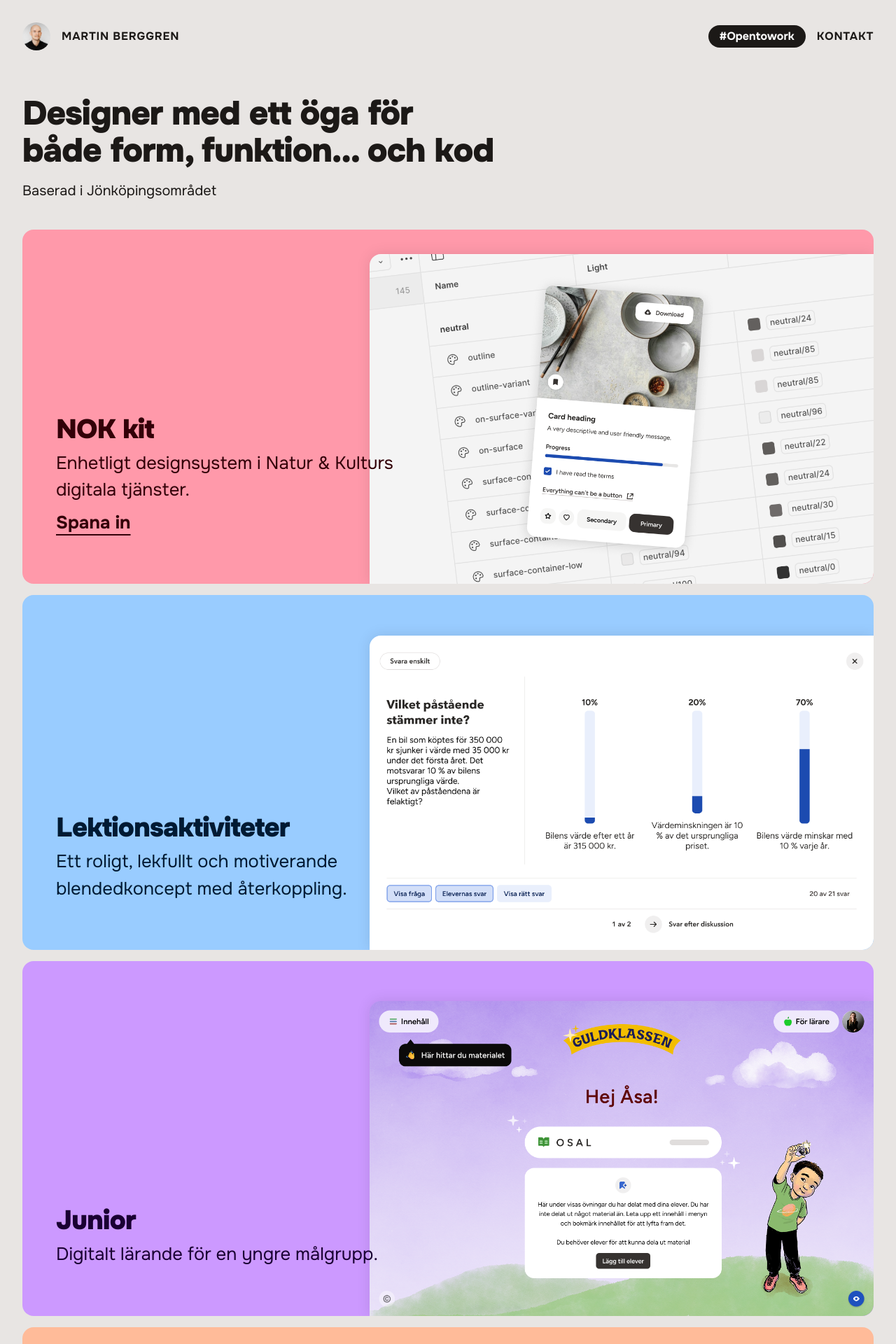
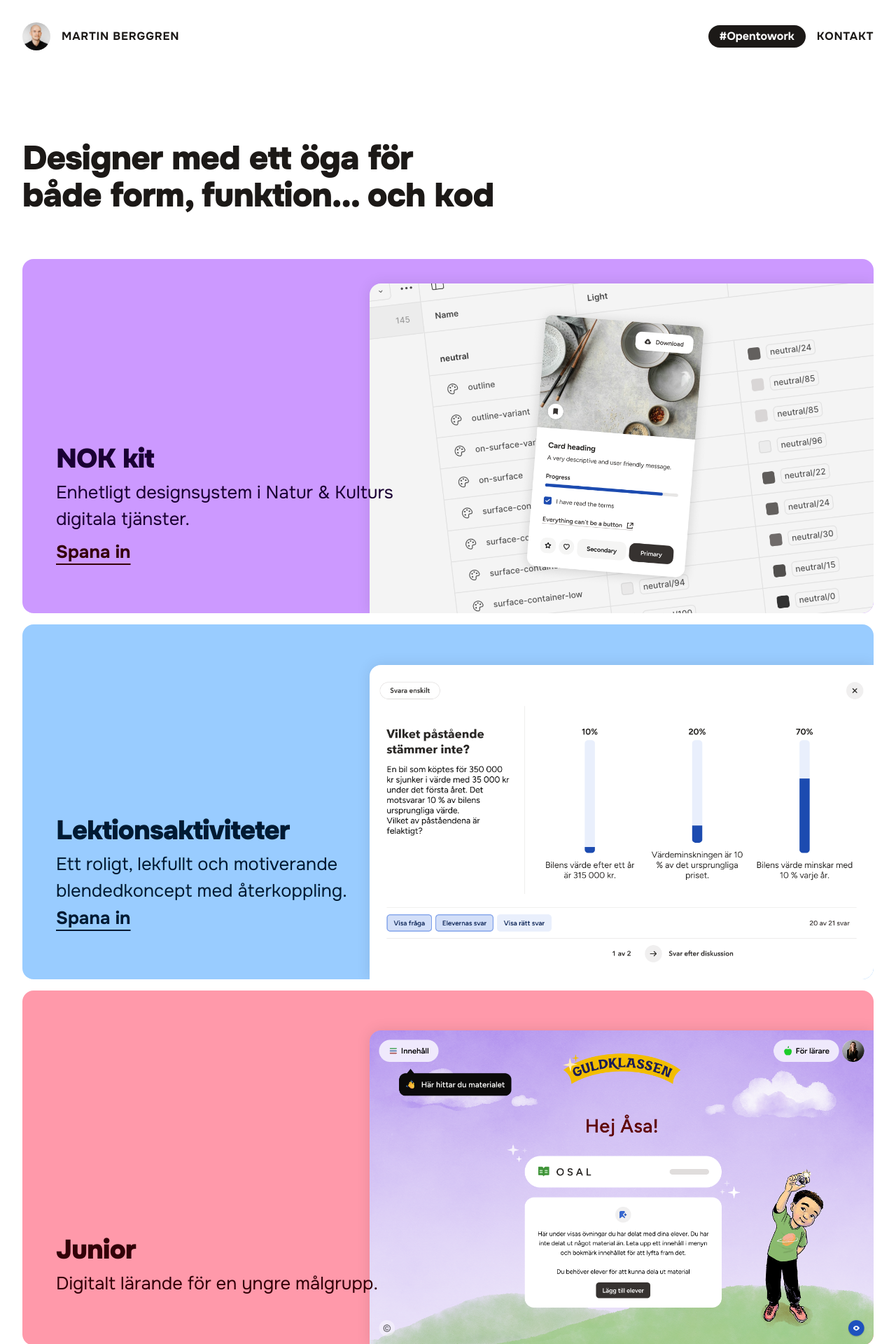
Before and after one commit to marthings/marthings.github.io, a Jekyll site: the page built from index.html, in a window 1280 px wide. Shown: the top 1920 px of the page at 70% size. Built offline with Jekyll 4.4.1, drawn with Linux system fonts in a browser that asks for light colours.

Commit message:
Projects

```diff
--- /dev/null
+++ b/_includes/head.html
@@ -0,0 +1,26 @@
+<meta charset="UTF-8">
+<meta name="viewport" content="width=device-width, initial-scale=1.0">
+<meta name="turbo-refresh-scroll" content="preserve">
+<title>{{ page.title | default: site.title }}</title>
+<link rel="stylesheet" href="/assets/css/reset.css">
+<link rel="stylesheet" href="/assets/css/style.css">
+<link rel="stylesheet" href="/assets/css/tokens.css">
+<link rel="preconnect" href="https://fonts.googleapis.com">
+<link rel="preconnect" href="https://fonts.gstatic.com" crossorigin>
+<link href="https://fonts.googleapis.com/css2?family=Bitter:ital,wght@0,100..900;1,100..900&family=Onest:wght@100..900&display=swap" rel="stylesheet">
+
+<script type="speculationrules">
+  {
+    "prerender": [{
+      "where": {
+        "and": [
+          { "href_matches": "/*" },
+          { "not": {"href_matches": "/wp-admin"}},
+          { "not": {"href_matches": "/*\\?*(^|&)add-to-cart=*"}},
+          { "not": {"selector_matches": ".do-not-prerender"}},
+          { "not": {"selector_matches": "[rel~=nofollow]"}}
+        ]
+      }
+    }]
+  }
+</script>
--- /dev/null
+++ b/_includes/header.html
@@ -0,0 +1,20 @@
+<header class="flex justify-between items-center gap-2">
+  <div class="flex gap-2 items-center flex-1">
+    <img src="{{ '/assets/images/profile.jpg' | relative_url }}" alt="profile picture" class="profile-picture">
+    <a href="{{ '/' | relative_url }}">{{ site.title }}</a>
+
+  </div>
+
+  <nav class="flex-1 flex items-center justify-end gap-2">
+    <span class="badge">#Opentowork</span>
+
+    {% for page in site.pages %}
+      {% unless page.exclude %}
+        {% if page.title %}
+          <a class="page-link" href="{{ page.url | relative_url }}">{{ page.title }}</a>
+        {% endif %}
+      {% endunless %}
+    {% endfor %}
+
+  </nav>
+</header>
--- a/_layouts/default.html
+++ b/_layouts/default.html
@@ -1,50 +1,11 @@
 <!DOCTYPE html>
 <html lang="sv">
   <head>
-    <meta charset="UTF-8">
-    <meta name="viewport" content="width=device-width, initial-scale=1.0">
-    <title>{{ page.title | default: site.title }}</title>
-    <link rel="stylesheet" href="/assets/css/reset.css">
-    <link rel="stylesheet" href="/assets/css/style.css">
-    <link rel="stylesheet" href="/assets/css/tokens.css">
-    <link rel="preconnect" href="https://fonts.googleapis.com">
-    <link rel="preconnect" href="https://fonts.gstatic.com" crossorigin>
-    <link href="https://fonts.googleapis.com/css2?family=Bitter:ital,wght@0,100..900;1,100..900&family=Onest:wght@100..900&display=swap" rel="stylesheet">
-    <script type="speculationrules">
-      {
-        "prerender": [{
-          "where": {
-            "and": [
-              { "href_matches": "/*" },
-              { "not": {"href_matches": "/wp-admin"}},
-              { "not": {"href_matches": "/*\\?*(^|&)add-to-cart=*"}},
-              { "not": {"selector_matches": ".do-not-prerender"}},
-              { "not": {"selector_matches": "[rel~=nofollow]"}}
-            ]
-          }
-        }]
-      }
-    </script>
+    {% include head.html %}
   </head>
-  <body>
-    <header class="flex justify-between items-center gap-2">
-      <div class="flex gap-2 items-center flex-1">
-        <img src="{{ '/assets/images/profile.jpg' | relative_url }}" alt="profile picture" class="profile-picture">
-        <a href="{{ '/' | relative_url }}">{{ site.title }}</a>
+  <body class="{{ page.class }}" style="view-transition-name: {{ page.transition }}">
 
-      </div>
-
-      <nav class="flex-1 flex items-center justify-end gap-2">
-        <span class="badge">#Opentowork</span>
-
-        {% for item in site.pages %}
-            {% if item.nav_exclude != true and item.title %}
-              <a href="{{ item.url | relative_url }}">{{ item.title }}</a>
-            {% endif %}
-          {% endfor %}
-
-      </nav>
-    </header>
+    {% include header.html %}
 
     <main>
       {{ content }}
--- a/assets/css/reset.css
+++ b/assets/css/reset.css
@@ -47,6 +47,11 @@
     text-wrap: balance;
   }
 
+  img {
+    width: 100%;
+    height: auto;
+  }
+
   /*
     10. Create a root stacking context
   */
--- a/assets/css/style.css
+++ b/assets/css/style.css
@@ -22,18 +22,47 @@
 
 body {
   font-family: "Onest", sans-serif;
-  background: var(--mono-0);
+
   color: var(--mono-900);
-  padding: 1rem;
-  font-weight: 9700;
+
   line-height: 1.5;
   font-size: 20px;
-  background-color: var(--mono-100);
-  @media (min-width: 768px) {
-    padding: 2rem;
+
+
+}
+
+.case {
+  header {
+    opacity: 0;
+    animation: fade-in-down 300ms ease forwards;
+    animation-delay: 0.8s;
+    @starting-style {
+      opacity: 0;
+      transform: translateY(-10px);
+    }
+  }
+}
+@keyframes fade-in-down {
+  from {
+    opacity: 0;
+    transform: translateY(-10px);
+  }
+  to {
+    opacity: 1;
+    transform: translateY(0);
   }
 }
 
+@keyframes fade-in-up {
+  from {
+    opacity: 0;
+    transform: translateY(10px);
+  }
+  to {
+    opacity: 1;
+    transform: translateY(0);
+  }
+}
 h1, h2, h3, h4, h5, h6 {
   font-weight: 900;
   line-height: 1.1;
@@ -49,6 +78,9 @@
   font-size: var(--font-size-2);
 }
 
+.main-title {
+  view-transition-name: main-title;
+}
 
 .profile-picture {
   width: 40px;
@@ -58,20 +90,21 @@
 
 .lead {
   text-wrap: balance;
-  @media (min-width: 1440px) {
+  @media (min-width: 1280px) {
     max-width: 60dvw;
   }
 }
 
 .prose {
   margin-block: var(--space-8);
-  padding: var(--space-4);
+
   margin-inline: auto;
   > * {
     margin-block-end: var(--space-3);
   }
   @media (min-width: 768px) {
-    width: min(60dvw, 720px);
+    width: min(70dvw, 720px);
+    padding: var(--space-4);
   }
   .lead {
     font-size: var(--font-size-2);
@@ -107,6 +140,14 @@
   align-items: center;
   justify-content: space-between;
 
+  position: relative;
+  z-index: 1;
+
+  padding: var(--space-2);
+  @media (min-width: 768px) {
+    padding: var(--space-4);
+  }
+
   a {
     text-decoration: none;
 
@@ -120,7 +161,72 @@
   }
 }
 
+main {
+  padding: var(--space-2);
+  @media (min-width: 768px) {
+    padding: var(--space-4);
+  }
+}
+
 @layer components {
+
+  .case-title {
+    view-transition-name: case-title;
+  }
+
+  .case-image {
+    view-transition-name: case-image;
+  }
+
+  .case-intro {
+    view-transition-name: case-intro;
+  }
+
+  .case-thumb {
+    width: 100px;
+
+    opacity: 0.5;
+    border-radius: var(--radius-large);
+  }
+  .case-hero {
+
+    position: relative;
+    z-index: -1;
+
+    &::before {
+      opacity: 0;
+      content: "";
+      position: absolute;
+      top: 0;
+      left: 0;
+      right: 0;
+      bottom: 0;
+      background: linear-gradient(to bottom, rgba(255, 255, 255, 0), var(--mono-100));
+      z-index: 1;
+      animation: fade-in-up 300ms ease forwards;
+      animation-delay: 0.8s;
+      @starting-style {
+        opacity: 0;
+      }
+    }
+  }
+
+  .case-main {
+    animation: fade-in-case-main 300ms ease forwards;
+    animation-delay: 0.3s;
+
+
+    @starting-style {
+      opacity: 0;
+    }
+  }
+
+  @keyframes fade-in-case-main {
+    to {
+      transform: translateY(-20px);
+    }
+  }
+
   .case-card {
     display: grid;
     grid-template-columns: 1fr 1fr 1fr 1fr;
--- a/index.html
+++ b/index.html
@@ -2,20 +2,18 @@
 layout: default
 ---
 
-<h1 class="mt-8 mb-2 text-2xl lead">Designer med ett öga för både form, funktion... och kod</h1>
-<p class="mb-5">Baserad i Jönköpingsområdet</p>
-
+<h1 class="main-title mt-8 mb-8 text-2xl lead">Designer med ett öga för både form, funktion... och kod</h1>
 
 <div class="project-list">
 
-  <div class="case-card mb-2 bg-case-red text-case-red rounded-lg">
+  <div class="case-card mb-2 bg-case-purple text-case-purple rounded-lg">
     <div class="case-card-image">
-      <img src="{{ '/assets/images/designsystem.png' | relative_url }}" alt="Nok kit designsystem">
+      <img src="{{ '/assets/images/designsystem.png' | relative_url }}" alt="Nok kit designsystem" class="case-image">
     </div>
     <div class="case-card-content">
-      <h2 class="text-xl mb-1">NOK kit</h2>
-      <p class="text-base mb-1">Enhetligt designsystem i Natur & Kulturs digitala tjänster.</p>
-      <a href="{{ '/nok-kit' | relative_url }}" class="text-base link text-case-red">Spana in</a>
+      <h2 class="case-title text-xl mb-1">NOK kit</h2>
+      <p class="case-intro text-base mb-1">Enhetligt designsystem i Natur & Kulturs digitala tjänster.</p>
+      <a href="{{ '/case/nokkit' | relative_url }}" class="text-base link text-case-red">Spana in</a>
     </div>
   </div>
 
@@ -26,10 +24,11 @@
     <div class="case-card-content">
       <h2 class="text-xl mb-1">Lektionsaktiviteter</h2>
       <p class="text-base">Ett roligt, lekfullt och motiverande blendedkoncept med återkoppling.</p>
+      <a href="{{ '/case/lek' | relative_url }}" class="text-base link text-case-blue">Spana in</a>
     </div>
   </div>
 
-  <div class="case-card mb-2 bg-case-purple text-case-purple rounded-lg">
+  <div class="case-card mb-2 bg-case-red text-case-red rounded-lg">
     <div class="case-card-image">
       <img src="{{ '/assets/images/junior-alt.png' | relative_url }}" alt="Nok kit designsystem">
     </div>
```
Also changed, not shown: case/lek.html (added, +11 -0 lines), case/nokkit.html (added, +20 -0 lines), contact.html (+9 -8 lines), assets/images/designsystem-doc.png (added), assets/images/designsystem-examples.png (added), 1 other file.
